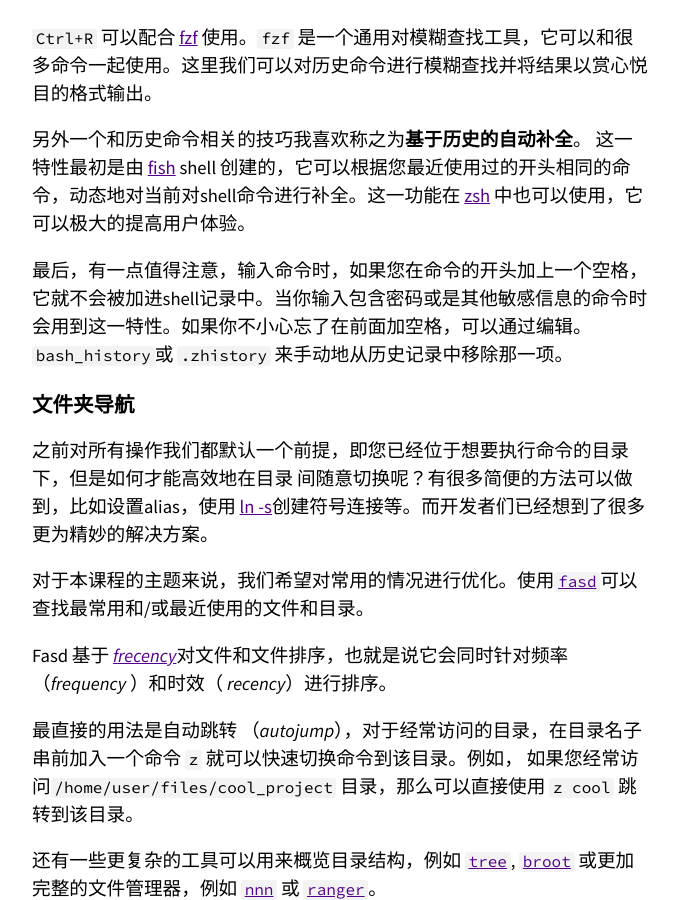
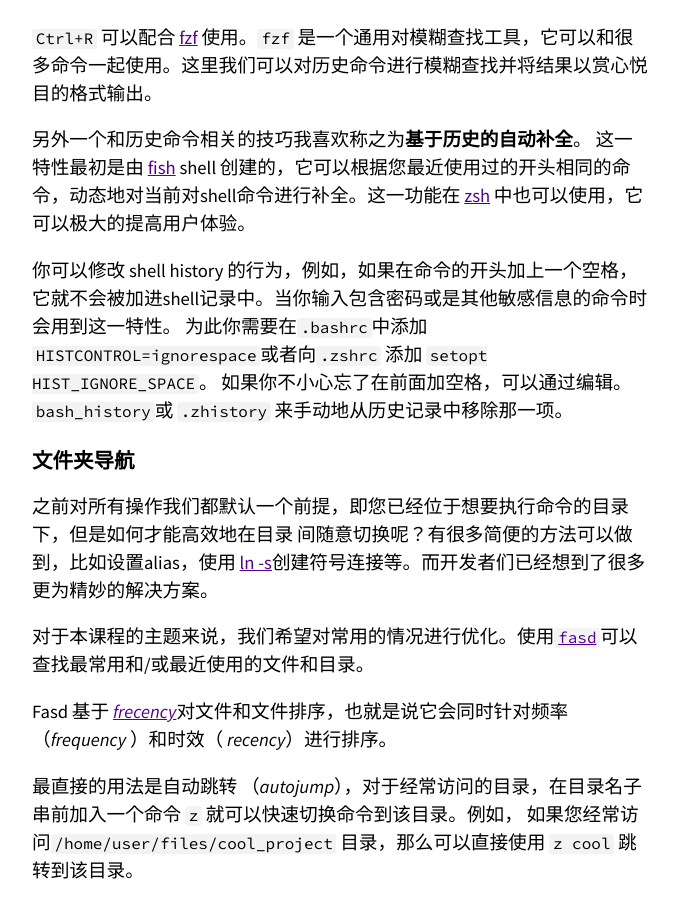
Before and after one commit to missing-semester-cn/missing-semester-cn.github.io, a Jekyll site: the page built from _2020/shell-tools.md, in a window 1280 px wide and 900 px high, scrolled down 8285 px. Shown: the whole window, without its empty margins (300-978 px from the left). Built offline with Jekyll 4.4.1, drawn with Linux system fonts in a browser that asks for light colours.

Commit message:
[upstream sync] 8ac569b

```diff
--- a/_2020/shell-tools.md
+++ b/_2020/shell-tools.md
@@ -265,7 +265,9 @@ rg --stats PATTERN
 另外一个和历史命令相关的技巧我喜欢称之为**基于历史的自动补全**。
 这一特性最初是由 [fish](https://fishshell.com/) shell 创建的，它可以根据您最近使用过的开头相同的命令，动态地对当前对shell命令进行补全。这一功能在 [zsh](https://github.com/zsh-users/zsh-autosuggestions) 中也可以使用，它可以极大的提高用户体验。
 
-最后，有一点值得注意，输入命令时，如果您在命令的开头加上一个空格，它就不会被加进shell记录中。当你输入包含密码或是其他敏感信息的命令时会用到这一特性。如果你不小心忘了在前面加空格，可以通过编辑。`bash_history`或 `.zhistory` 来手动地从历史记录中移除那一项。
+你可以修改 shell history 的行为，例如，如果在命令的开头加上一个空格，它就不会被加进shell记录中。当你输入包含密码或是其他敏感信息的命令时会用到这一特性。
+为此你需要在`.bashrc`中添加`HISTCONTROL=ignorespace`或者向`.zshrc` 添加 `setopt HIST_IGNORE_SPACE`。
+如果你不小心忘了在前面加空格，可以通过编辑。`bash_history`或 `.zhistory` 来手动地从历史记录中移除那一项。
 
 
 
```
